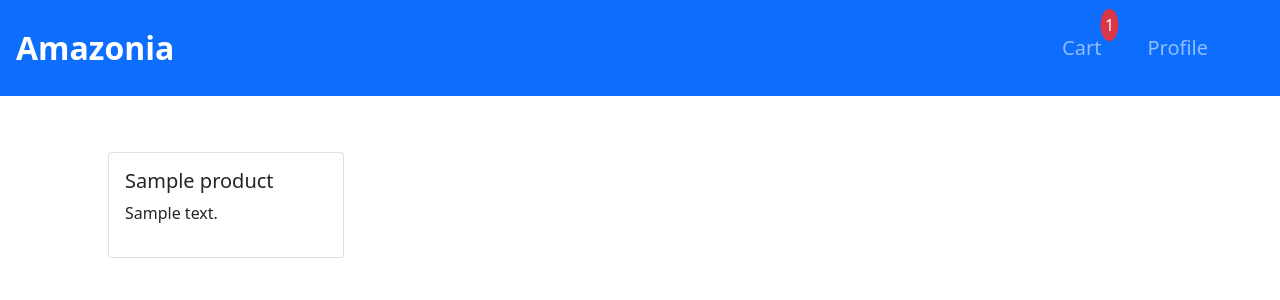
After one commit to RohanIRathi/db-project, a Django app: page / in a window 1280 px wide. The commit adds this page. Shown: the top 300 px of the page. Run offline with Django 4.2, Linux system fonts and the light colour scheme; a user stored in the database is signed in; tables that the repository leaves empty hold one stand-in row (values such as "Sample post"); some libraries are stand-ins or nearby versions.

Commit message:
Added homepage

```diff
--- a/amazonia/settings.py
+++ b/amazonia/settings.py
@@ -147,7 +147,7 @@ CRISPY_TEMPLATE_PACK = 'bootstrap5'
 
 AUTH_USER_MODEL = 'user.User'
 LOGIN_URL = 'login'
-LOGIN_REDIRECT_URL = 'customer_register'
+LOGIN_REDIRECT_URL = 'home'
 
 EMAIL_BACKEND = 'django.core.mail.backends.smtp.EmailBackend'
 EMAIL_HOST = 'smtp.gmail.com'
--- a/user/templates/base.html
+++ b/user/templates/base.html
@@ -9,8 +9,7 @@
 		<meta name="viewport" content="width=device-width, initial-scale=1, shrink-to-fit=no">
 
 		<!-- CSS only -->
-		{% load bootstrap5 %}
-		{% bootstrap_javascript %}
+		<!-- Bootstrap CSS -->
 		<link href="https://cdn.jsdelivr.net/npm/bootstrap@5.0.2/dist/css/bootstrap.min.css" rel="stylesheet" integrity="sha384-EVSTQN3/azprG1Anm3QDgpJLIm9Nao0Yz1ztcQTwFspd3yD65VohhpuuCOmLASjC" crossorigin="anonymous">
 		<link href="{% static 'fontawesomefree/css/fontawesome.css' %}" rel="stylesheet" type="text/css">
 		<link href="{% static 'fontawesomefree/css/brands.css' %}" rel="stylesheet" type="text/css">
@@ -30,7 +29,7 @@
 		{% endif %}
 
 
-		<div class="container">
+		<div style="margin: 0 100px;">
 
 			{% block up %}{% endblock up %}
 
@@ -40,9 +39,6 @@
 
 		<footer class="footer" style="height: 20px;"></footer>
 
-		<script src="https://code.jquery.com/jquery-3.5.1.slim.min.js" integrity="sha384-DfXdz2htPH0lsSSs5nCTpuj/zy4C+OGpamoFVy38MVBnE+IbbVYUew+OrCXaRkfj" crossorigin="anonymous"></script>
-		<script src="https://cdn.jsdelivr.net/npm/@popperjs/core@2.9.2/dist/umd/popper.min.js" integrity="sha384-IQsoLXl5PILFhosVNubq5LC7Qb9DXgDA9i+tQ8Zj3iwWAwPtgFTxbJ8NT4GN1R8p" crossorigin="anonymous"></script>
-<script src="https://cdn.jsdelivr.net/npm/bootstrap@5.0.2/dist/js/bootstrap.min.js" integrity="sha384-cVKIPhGWiC2Al4u+LWgxfKTRIcfu0JTxR+EQDz/bgldoEyl4H0zUF0QKbrJ0EcQF" crossorigin="anonymous"></script>
-
+		<script src="https://cdn.jsdelivr.net/npm/bootstrap@5.0.2/dist/js/bootstrap.bundle.min.js" integrity="sha384-MrcW6ZMFYlzcLA8Nl+NtUVF0sA7MsXsP1UyJoMp4YLEuNSfAP+JcXn/tWtIaxVXM" crossorigin="anonymous"></script>
 	</body>
 </head>
--- /dev/null
+++ b/user/templates/home/home.html
@@ -0,0 +1,16 @@
+{% extends 'menu.html' %}
+{% load crispy_forms_tags %}
+{% block content %}
+	<div class="row row-cols-1 row-cols-md-4 g-4">
+		{% for product in products %}
+			<div class="col">
+				<div class="card h-100 m-2">
+					<div class="card-body">
+						<h5 class="card-title">{{ product.product_name }}</h5>
+						<p class="card-text">{{ product.description }}</p>
+					</div>
+				</div>
+			</div>
+		{% endfor %}
+	</div>
+{% endblock content%}
--- a/user/templates/menu.html
+++ b/user/templates/menu.html
@@ -1,7 +1,7 @@
 {% extends 'base.html' %} {% block navbar %}
 <header class="site-header">
   <nav class="navbar sticky-top navbar-expand-lg justify-content-between navbar-dark bg-primary flex-row flex-wrap">
-    <a class="navbar-brand col-md-auto p-3 fs-2 fw-bold" href="#">Amazonia</a>
+    <a class="navbar-brand col-md-auto pt-1 ps-3 pe-3 fs-2 fw-bold" href={% url 'home' %}>Amazonia</a>
     <button
       class="navbar-toggler col-md-auto m-2"
       type="button"
@@ -16,15 +16,25 @@
 
     <div class="collapse p-2 navbar-collapse justify-content-end flex-row" id="navbarSupportedContent">
       <ul class="navbar-nav flex-row flex-wrap">
-    	{% comment %}<li class="nav-item">
-          <a class="nav-link" href="{% url 'home' %}">Home</a>
-        </li>{% endcomment %}
         {% if user.is_authenticated %}
-        <li class="nav-item col-6 col-md-auto">
-          <a class="nav-link p-2 m-2 fs-5 btn btn-primary" href="#"><i class="fa-solid fa-user"></i> Profile</a>
+        <li class="nav-item col-6 col-md-auto h-100">
+          <a class="nav-link m-2 p-2 fs-5 btn btn-primary position-relative" href="#">
+            <i class="fa-solid fa-cart-shopping"></i> Cart
+            <span class="fs-6 text-white position-absolute top-0 start-100 p-1 translate-middle bg-danger rounded-circle">
+              {{ cart_count }}
+            </span>
+          </a>
         </li>
         <li class="nav-item col-6 col-md-auto">
-          <a class="nav-link p-2 m-2 fs-5 btn btn-primary" href="{% url 'logout' %}"><i class="fa-solid fa-right-to-bracket"></i> Logout</a>
+          <div class="btn-group m-2">
+            <button type="button" class="btn btn-primary pt-0 pb-0"><a class="nav-link fs-5" href="#"><i class="fa-solid fa-user"></i> Profile</a></button>
+            <button type="button" class="btn btn-primary dropdown-toggle-split pt-0 pb-0" data-bs-toggle="dropdown" aria-expanded="false">
+              <i class="nav-link fa-solid fa-caret-down"></i>
+            </button>
+            <ul class="dropdown-menu p-0">
+              <li class="h-100 p-0"><a class="nav-link btn btn-primary w-100 h-100 p-3" href={% url 'logout' %}><i class="fa-solid fa-right-from-bracket"></i> Logout</a></li>
+            </ul>
+          </div>
         </li>
         {% else %}
         <li class="nav-item col-6 col-md-auto">
--- a/user/urls.py
+++ b/user/urls.py
@@ -4,6 +4,7 @@ from django.contrib.auth import views as auth_views
 from . import views
 
 urlpatterns = [
+    path('', views.home, name='home'),
     path('customer/register/', views.register, name='customer_register', kwargs={'mode': 'customer'}),
     path('supplier/register/', views.register, name='supplier_register', kwargs={'mode': 'supplier'}),
     path('login/', auth_views.LoginView.as_view(template_name='registration/login.html'), name='login'),
--- a/user/views.py
+++ b/user/views.py
@@ -3,8 +3,15 @@ from django.contrib import messages
 
 from .forms import CustomUserCreationForm, CustomerDetailsForm, SupplierDetailsForm
 from .models import User, Customer
+from product.models import Product
+from features.models import Cart
 
 # Create your views here.
+
+def home(request):
+	products = Product.objects.all().order_by('qty')[:20]
+	cart_count = Cart.objects.filter(userid=Customer.objects.get(userid=User.objects.get(email=request.user))).count()
+	return render(request, 'home/home.html', {'products': products, 'cart_count': cart_count})
 
 def register(request, **kwargs):
 	mode = kwargs.get('mode')
```
